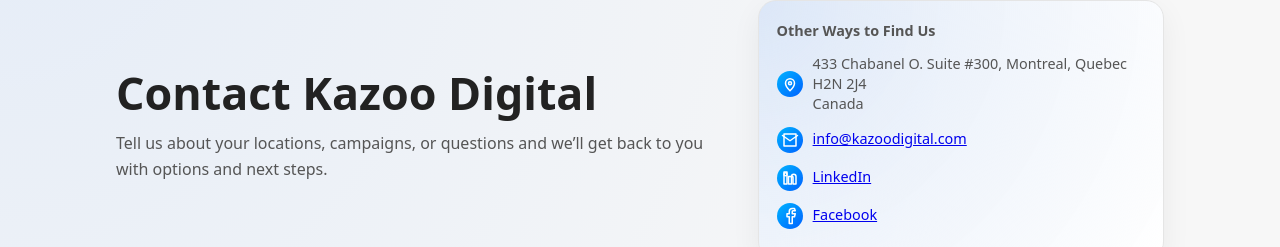
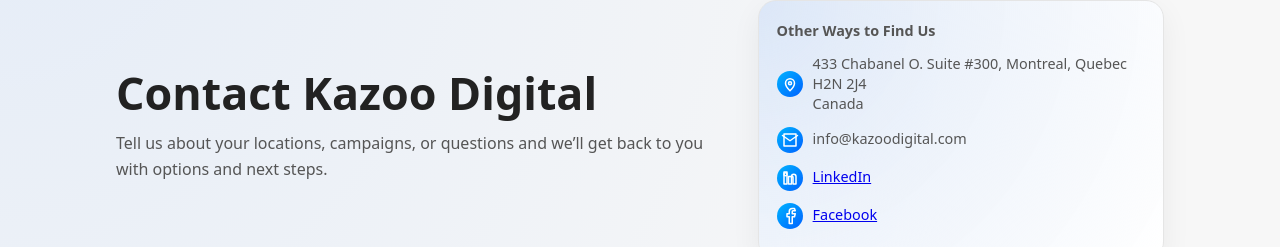
Before and after one commit to awisetech/kazoo-site, a plain HTML site: page contact.html in a window 1280 px wide. Shown: the part 113-360 px from the top of the page. Drawn offline with Linux system fonts and the light colour scheme.

Commit message:
Update contact.html

```diff
--- a/contact.html
+++ b/contact.html
@@ -55,7 +55,7 @@
         <circle cx="12" cy="11" r="2"></circle>
       </svg>
     </span>
-    433 Chabanel O. Suite #300, Montreal, Quebec H2N 2J4 <br>Canada
+    433 Chabanel O. Suite #300, Montreal, Quebec H2N 2J4<br>Canada
   </p>
 
   <p class="contact-item">
@@ -66,7 +66,7 @@
         <polyline points="22,6 12,13 2,6"></polyline>
       </svg>
     </span>
-    <a href="mailto:info@kazoodigital.com">info@kazoodigital.com</a>
+    info@kazoodigital.com
   </p>
 
   <p class="contact-item">
```
